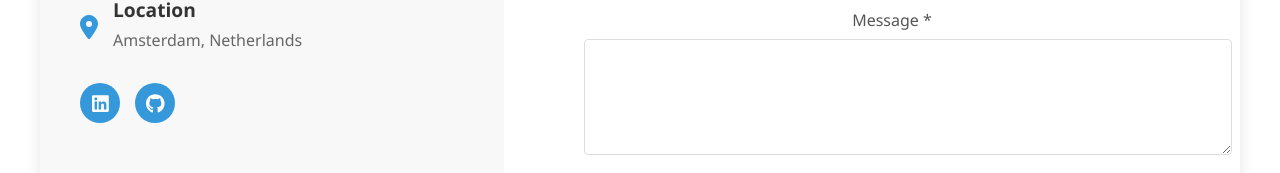
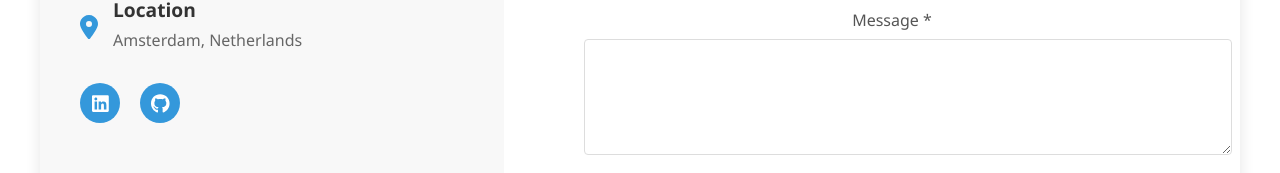
Before and after one commit to tlavrova/personal-portfolio, a React (Create React App) app: page / in a window 1280 px wide. Shown: the part 3538-3711 px from the top of the page. Built offline with nearby package versions, Linux system fonts and the light colour scheme.

Commit message:
Add Footer component and update social links in Contact

```diff
--- a/src/App.tsx
+++ b/src/App.tsx
@@ -5,6 +5,7 @@ import Home from './components/Home';
 import About from './components/About';
 import Projects from './components/Projects';
 import Contact from './components/Contact';
+import Footer from './components/Footer';
 
 function App() {
   return (
@@ -16,6 +17,7 @@ function App() {
         <Projects />
         <Contact />
       </main>
+      <Footer />
     </div>
   );
 }
--- a/src/components/Contact.tsx
+++ b/src/components/Contact.tsx
@@ -122,10 +122,10 @@ const Contact: React.FC = () => {
                     </div>
 
                     <div className="social-links">
-                        <a href="https://linkedin.com/in/yourprofile" target="_blank" rel="noopener noreferrer" aria-label="LinkedIn">
+                        <a href="https://linkedin.com/in/tlavrova230" target="_blank" rel="noopener noreferrer" aria-label="LinkedIn">
                             <FontAwesomeIcon icon={faLinkedin} />
                         </a>
-                        <a href="https://github.com/yourusername" target="_blank" rel="noopener noreferrer" aria-label="GitHub">
+                        <a href="https://github.com/tlavrova" target="_blank" rel="noopener noreferrer" aria-label="GitHub">
                             <FontAwesomeIcon icon={faGithub} />
                         </a>
                     </div>
--- a/src/components/styles/Contact.css
+++ b/src/components/styles/Contact.css
@@ -80,8 +80,10 @@
 
 .social-links {
     display: flex;
-    gap: 15px;
+    flex-direction: row;
+    gap: 20px;
     margin-top: 30px;
+    justify-content: flex-start;
 }
 
 .social-links a {
```
